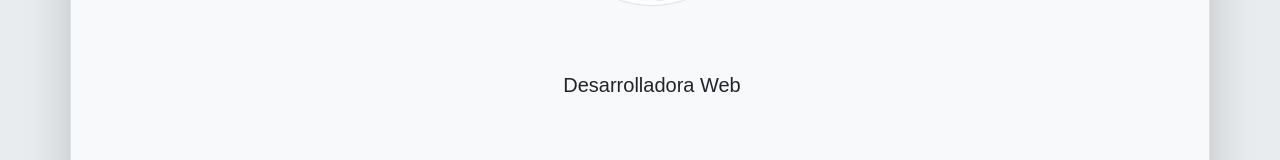
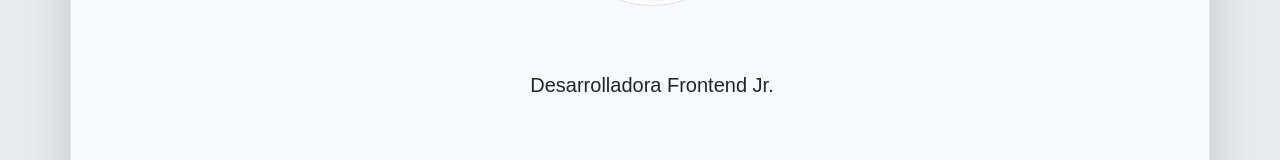
Before and after one commit to alisoncastg/portafolio, a plain HTML site: page index.html in a window 1280 px wide. Shown: the part 379-539 px from the top of the page. Drawn offline with nearby package versions, Linux system fonts and the light colour scheme.

Commit message:
Actualizar index.html

```diff
--- a/index.html
+++ b/index.html
@@ -28,7 +28,7 @@
         <img src="images/277003502_5165904526763889_2645006895452903973_n.jpg"
           class="img-thumbnail rounded-circle img-perfil" alt="Foto de perfil">
         <h1 id="typewriter" class="display-5 fw lh-1 text-body-emphasis mt-2">Alison Castillo</h1>
-        <p class="lead">Desarrolladora Web</p>
+        <p class="lead">Desarrolladora Frontend Jr.</p>
       </div>
       <div class="col-lg-6 d-flex flex-column align-items-center pb-5">
         <!-- <img id="img-stack" src="images/habilidadesweb.png" class="img-fluid" alt="Stack"> -->
```
